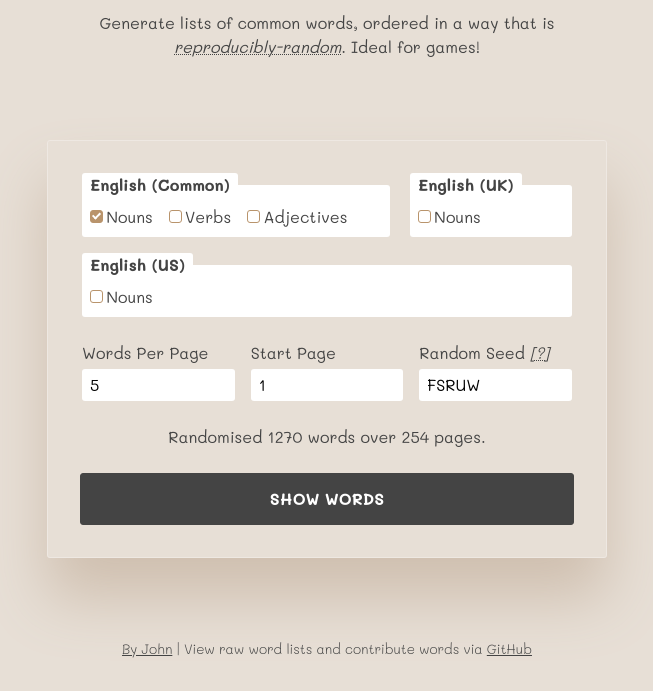
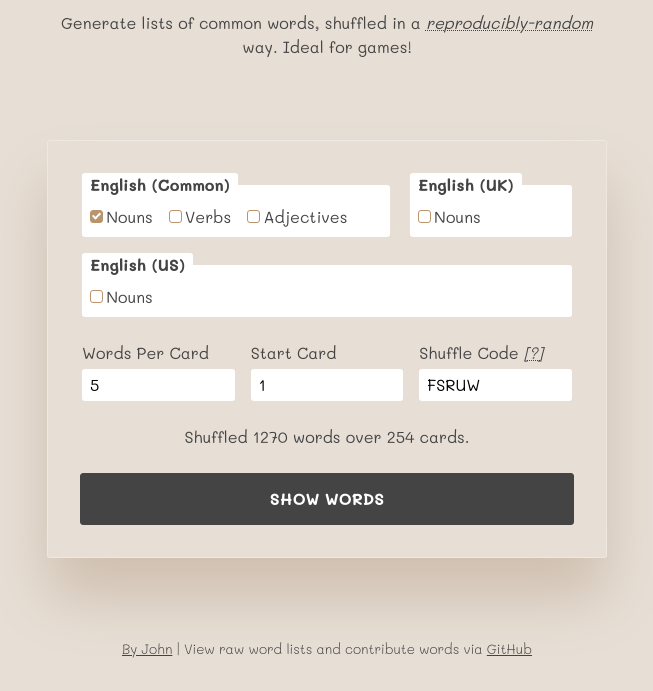
Before and after one commit to ByJohn/word-list, a website: page index.html in a window 1280 px wide. Shown: the part 109-800 px from the top of the page, without its empty margins (313-966 px from the left). Drawn offline with nearby package versions, Linux system fonts and the light colour scheme.

Commit message:
Adjust UI language to sound less technical and more game-relevant

```diff
--- a/index.html
+++ b/index.html
@@ -7,7 +7,7 @@
 	<meta name="viewport" content="width=device-width, initial-scale=1.0">
 	<title>Word List</title>
 
-	<meta name="description" content="A tool to get lists of common words, ordered in a reproducibly-random way. Ideal for games!"/>
+	<meta name="description" content="A tool to get lists of common words, shuffled in a reproducibly-random way. Ideal for games!"/>
 	<meta name="theme-color" content="#e7dfd6">
 
 	<link rel="preconnect" href="https://fonts.googleapis.com">
@@ -20,7 +20,7 @@
 	<div id="word-list" class="word-list">
 		<button id="close" class="close">&times;</button>
 
-		<div class="word-list-page-title">Page <strong id="page-number">#</strong> or <strong id="total-pages">#</strong></div>
+		<div class="word-list-page-title">Card <strong id="page-number">#</strong> or <strong id="total-pages">#</strong></div>
 
 		<div id="word-list-inner" class="word-list-inner"></div>
 
@@ -37,7 +37,7 @@
 		<header>
 			<h1>Word List <a href="https://www.johnevans.uk/" target="_blank">By John</a></h1>
 			<h2>Please may I have a word&hellip;</h2>
-			<p class="intro">Generate lists of common words, ordered in a way that is <em title="The randomisation of the word order is deterministic. The same form inputs will produce the same output word order.">reproducibly-random</em>. Ideal for games!</p>
+			<p class="intro">Generate lists of common words, shuffled in a <em title="The randomisation of the word order is deterministic. The same form inputs will produce the same output word order.">reproducibly-random</em> way. Ideal for games!</p>
 		</header>
 
 		<main>
@@ -78,23 +78,23 @@
 
 				<fieldset class="list-options">
 					<label>
-						<span>Words Per Page</span>
+						<span>Words Per Card</span>
 						<input type="number" name="per_page" id="per-page" min="1" value="5" required>
 					</label>
 
 					<label>
-						<span>Start Page</span>
+						<span>Start Card</span>
 						<input type="number" name="page" id="start-page" min="1" value="1" required>
 					</label>
 
 					<label>
-						<span>Random Seed <em title="The same seed will randomise the list in the same way.">[?]</em></span>
+						<span>Shuffle Code <em title="The same code will shuffle the list in the same way.">[?]</em></span>
 						<input type="text" name="seed" id="seed" value="">
 					</label>
 				</fieldset>
 
 				<div id="pre-results" class="pre-results">
-					Randomised <span class="count">#</span> words over <span class="pages">#</span> pages.
+					Shuffled <span class="count">#</span> words over <span class="pages">#</span> cards.
 				</div>
 
 				<button type="submit" id="submit" class="submit">Show Words</button>
```
Also changed, not shown: README.md.
